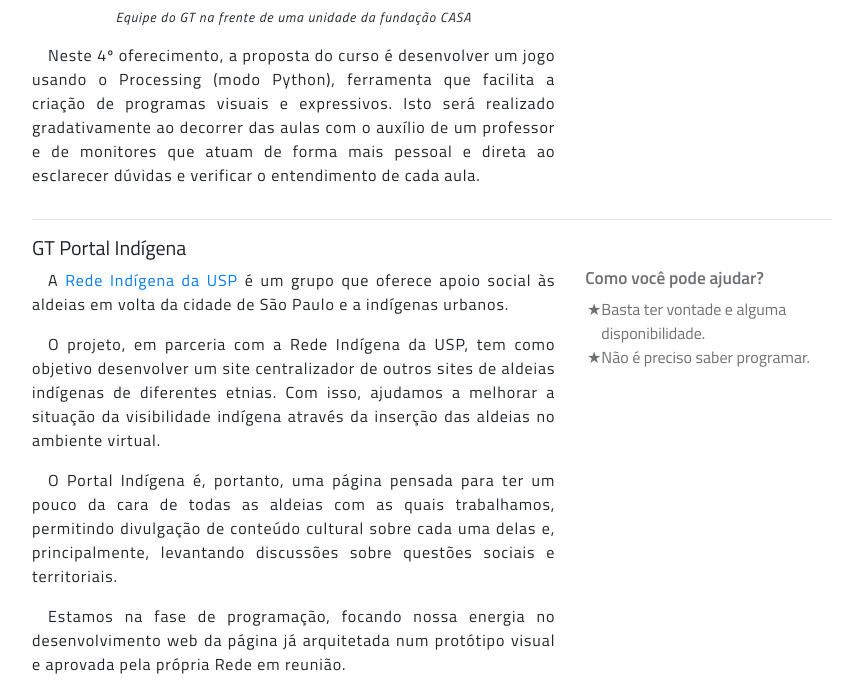
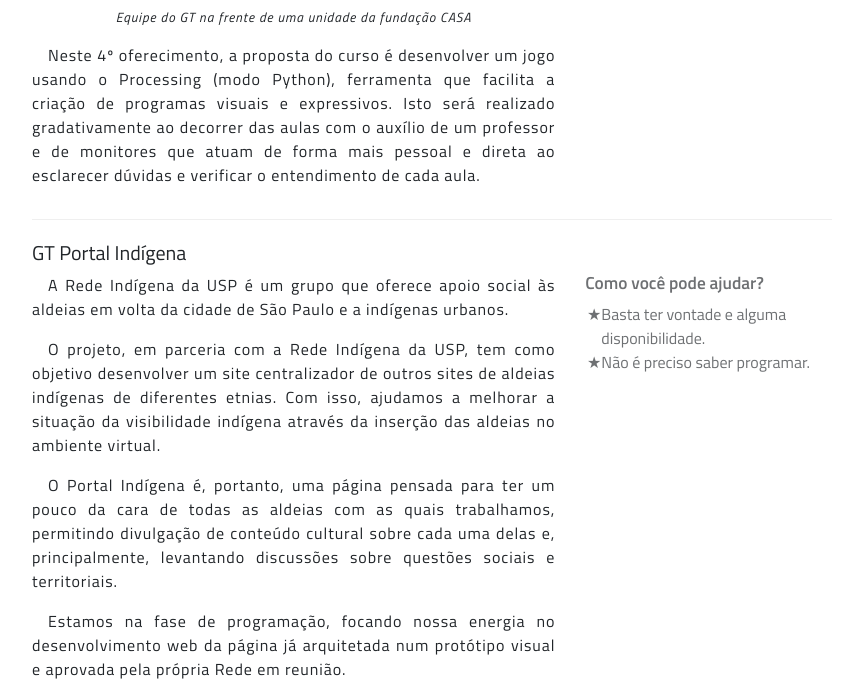
Before and after one commit to tecs-usp/site, a PHP site: page /oi/index.html in a window 1280 px wide. Shown: the part 1652-2341 px from the top of the page, without its empty margins (208-1071 px from the left). Run offline with PHP 8.4, Linux system fonts and the light colour scheme.

Commit message:
retirada de links do /oi
Former-commit-id: 0dd7cdcb1b783c2b08035605661936690841a273

```diff
--- a/assets/css/oi.css
+++ b/assets/css/oi.css
@@ -1,5 +1,9 @@
 /*
     Estilos da página de recepção des ingressantes
+
+    Duas cores padrões:
+        azul: #1094ab
+        amarelo: #fcb421
 */
 
 section{
@@ -22,9 +26,7 @@ section{
 }
 #bem-vindes{
     font-size: 20pt;
-    /* color: #fcb421; */
     letter-spacing: 0.9pt;
-    /* margin-bottom: 1rem; */
 }
 
 #line{
@@ -34,6 +36,10 @@ section{
     margin: auto;
     margin-top: 3rem;
     margin-bottom: 1rem;
+}
+
+#textos a{
+    color: #006d80;
 }
 
 @media(max-width: 340px){
@@ -62,7 +68,7 @@ section{
 
 .imagem{
     width: 65vw;
-    max-width: 450px;
+    max-width: 450px !important;
     margin: 1rem auto;
 }
 .imagem>img{
@@ -94,6 +100,11 @@ section{
     font-size: 11pt !important;
 }
 
+hr{
+    opacity: 60%;
+    margin-bottom: 1.3rem;
+}
+
 .grad-blue{
     display: block;
     width: 100%;
--- a/oi/index.html
+++ b/oi/index.html
@@ -121,9 +121,9 @@
   </div>
 
   <!-- Conteúdo em si -->
-  <section class="container-fluid explicacoes">
+  <section id="textos" class="container-fluid explicacoes">
     <h3>O Tecs, como um todo</h3>
-    <p class="paragr4fo">O Tecs foi fundado em setembro de 2017 com o objetivo de fomentar maiores debates e ações dentro e fora da comunidade uspiana sobre a tecnologia, a sociedade e a relação entre elas. Como atividade inaugural do grupo, o Tecs organizou a <a href="https://www.facebook.com/events/848216195341323/">Semana de Computação Social</a> no IME.</p>
+    <p class="paragr4fo">O Tecs foi fundado em setembro de 2017 com o objetivo de fomentar maiores debates e ações dentro e fora da comunidade uspiana sobre a tecnologia, a sociedade e a relação entre elas. Como atividade inaugural do grupo, o Tecs organizou a Semana de Computação Social> no IME.</p>
     <p>Conforme a Constituição Federal define, as universidades têm <span class="marca-texto">três pilares: ensino, pesquisa e extensão; nós nos encaixamos no pilar da extensão</span>.</p>
 
     <p>Sendo assim, o Tecs é um grupo de extensão que desenvolve projetos focados no impacto social da tecnologia e que é formado majoritariamente por estudantes da USP.</p>
@@ -158,7 +158,7 @@
     <h5>GT Portal Indígena</h5>
     <div class="row">
       <div class="col-md-8 explicacoes">
-        <p>A <a href="https://redeindigena.ip.usp.br/">Rede Indígena da USP</a> é um grupo que oferece apoio social às aldeias em volta da cidade de São Paulo e a indígenas urbanos.</p>
+        <p>A Rede Indígena da USP é um grupo que oferece apoio social às aldeias em volta da cidade de São Paulo e a indígenas urbanos.</p>
         <p>O projeto, em parceria com a Rede Indígena da USP, tem como objetivo desenvolver um site centralizador de outros sites de aldeias indígenas de diferentes etnias. Com isso, ajudamos a melhorar a situação da visibilidade indígena através da inserção das aldeias no ambiente virtual.</p>
         <p>O Portal Indígena é, portanto, uma página pensada para ter um pouco da cara de todas as aldeias com as quais trabalhamos, permitindo divulgação de conteúdo cultural sobre cada uma delas e, principalmente, levantando discussões sobre questões sociais e territoriais.</p>
         <p>Estamos na fase de programação, focando nossa energia no desenvolvimento web da página já arquitetada num protótipo visual e aprovada pela própria Rede em reunião.</p>
@@ -266,7 +266,7 @@
 
         <div class="col-md-8 imagem">
           <img src="https://tecs.ime.usp.br/assets/img/Disciplinas/IMG_20191029_133103.jpg" alt="Palestrante Rafael palestrando.">
-          <figcaption>Prof° Rafael palestrando em D&S</figcaption>
+          <figcaption>Prof° Zanatta palestrando em D&S</figcaption>
         </div>
       </div>
 
```
